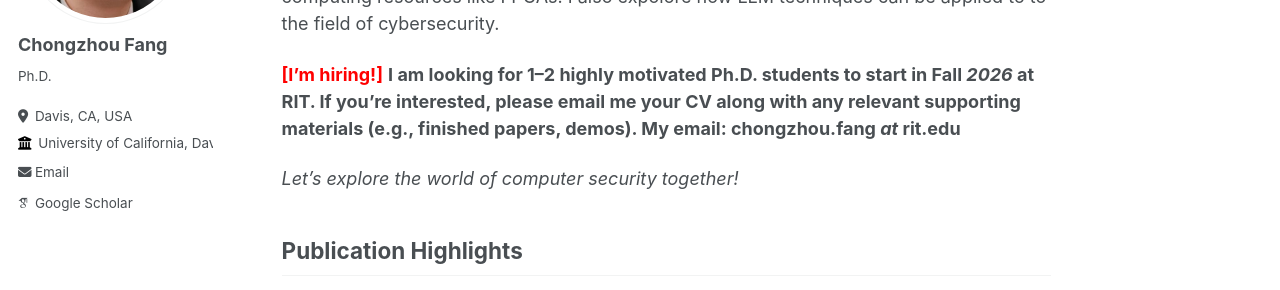
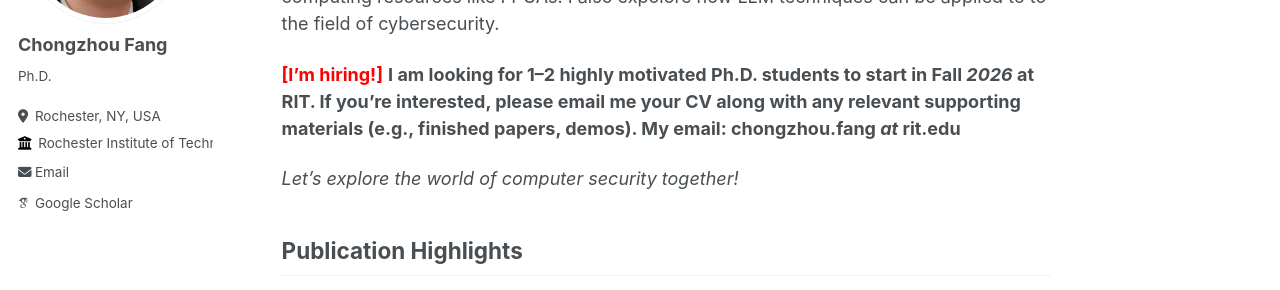
Before and after one commit to ChongzhouFang/ChongzhouFang.github.io, a Jekyll site: the page built from _pages/about.md, in a window 1280 px wide. Shown: the part 273-563 px from the top of the page. Built offline with Jekyll 4.4.1, drawn with Linux system fonts in a browser that asks for light colours; some web fonts are replaced.

Commit message:
update institute

```diff
--- a/_config.yml
+++ b/_config.yml
@@ -11,7 +11,7 @@ locale                   : "en-US"
 title                    : "Chongzhou Fang's Homepage"
 title_separator          : "-"
 name                     : &name "Chongzhou Fang"
-description              : &description "I am Chongzhou Fang, a PhD candidate at University of California, Davis. My main research interest lies in heterogeneous cloud and edge security. I focus on both scheduler security and side-channel attack and defense in heterogeneous computing resources like FPGAs. I also do security-related research on LLMs."
+description              : &description ""
 url                      : https://chongzhoufang.github.io # the base hostname & protocol for your site e.g. "https://mmistakes.github.io"
 baseurl                  : "" # the subpath of your site, e.g. "/blog"
 repository               : "ChongzhouFang/ChongzhouFang.github.io"
@@ -25,8 +25,8 @@ author:
   name             : "Chongzhou Fang"
   pronouns         : # example: "she/her"
   bio              : "Ph.D."
-  location         : "Davis, CA, USA"
-  employer         : "University of California, Davis"
+  location         : "Rochester, NY, USA"
+  employer         : "Rochester Institute of Technology"
   uri              : # URL
   email            : "chongzhou.fang@rit.edu"
 
```
